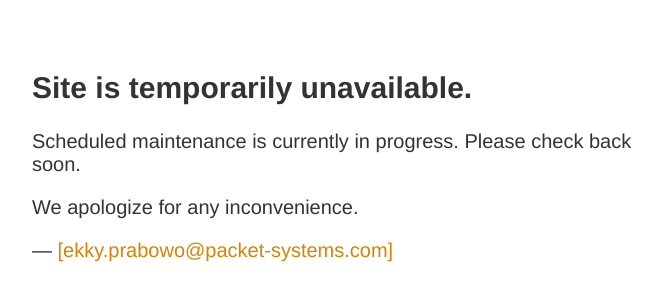
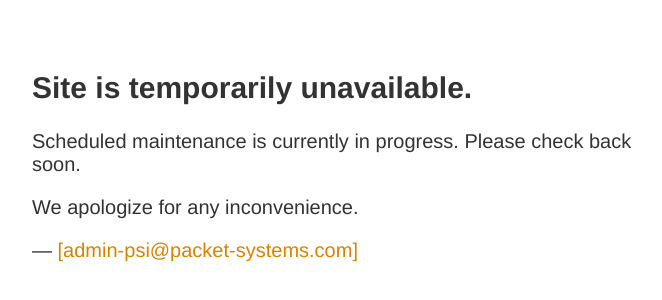
Before and after one commit to sudra-cloud/pemulalinux, a plain HTML site: page index.html in a window 1280 px wide. Shown: the part 90-390 px from the top of the page, without its empty margins (283-945 px from the left). Drawn offline with Linux system fonts and the light colour scheme.

Commit message:
ganti email jadi admin-psi

```diff
--- a/index.html
+++ b/index.html
@@ -20,7 +20,7 @@
             <h2>Site is temporarily unavailable.</h2>
             <p>Scheduled maintenance is currently in progress. Please check back soon.</p>
             <p>We apologize for any inconvenience.</p>
-            <p id="signature">&mdash; <a href="mailto:[ekky.prabowo@packet-systems.com]">[ekky.prabowo@packet-systems.com]</a></p>
+            <p id="signature">&mdash; <a href="mailto:[admin-ps@packet-systems.com]">[admin-psi@packet-systems.com]</a></p>
         </article>
     </body>
 </html>
```
